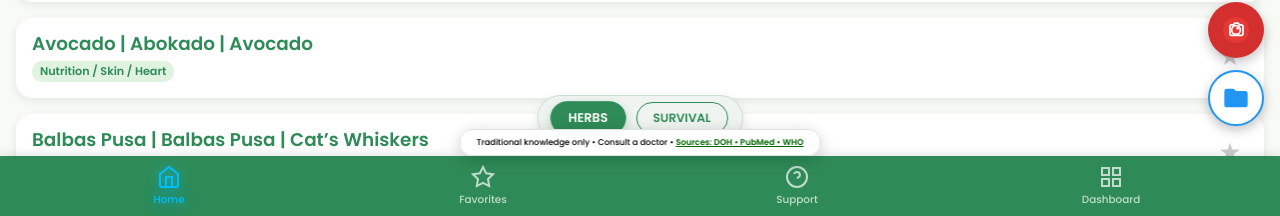
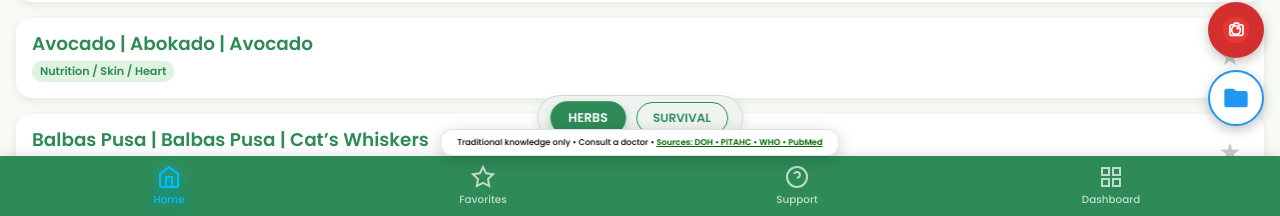
Before and after one commit to createsong155-code/Herb-Identifier-, a plain HTML site: page index.html in a window 1280 px wide. Shown: the part 584-800 px from the top of the page. Drawn offline with nearby package versions, Linux system fonts and the light colour scheme.

Commit message:
Update index.html

```diff
--- a/index.html
+++ b/index.html
@@ -198,7 +198,7 @@
   <!-- GLOBAL DISCLAIMER SA FOOTER (Fixed bottom) -->
 <div class="global-footer-disclaimer">
   Traditional knowledge only • Consult a doctor •
-  <a href="#" onclick="showSources();return false;">Sources: DOH • PubMed • WHO</a>
+  <a href="#" onclick="showSources(); return false;">Sources: DOH • PITAHC • WHO • PubMed</a>
 </div>
 
   <!-- SCRIPTS AT THE END -->
```
